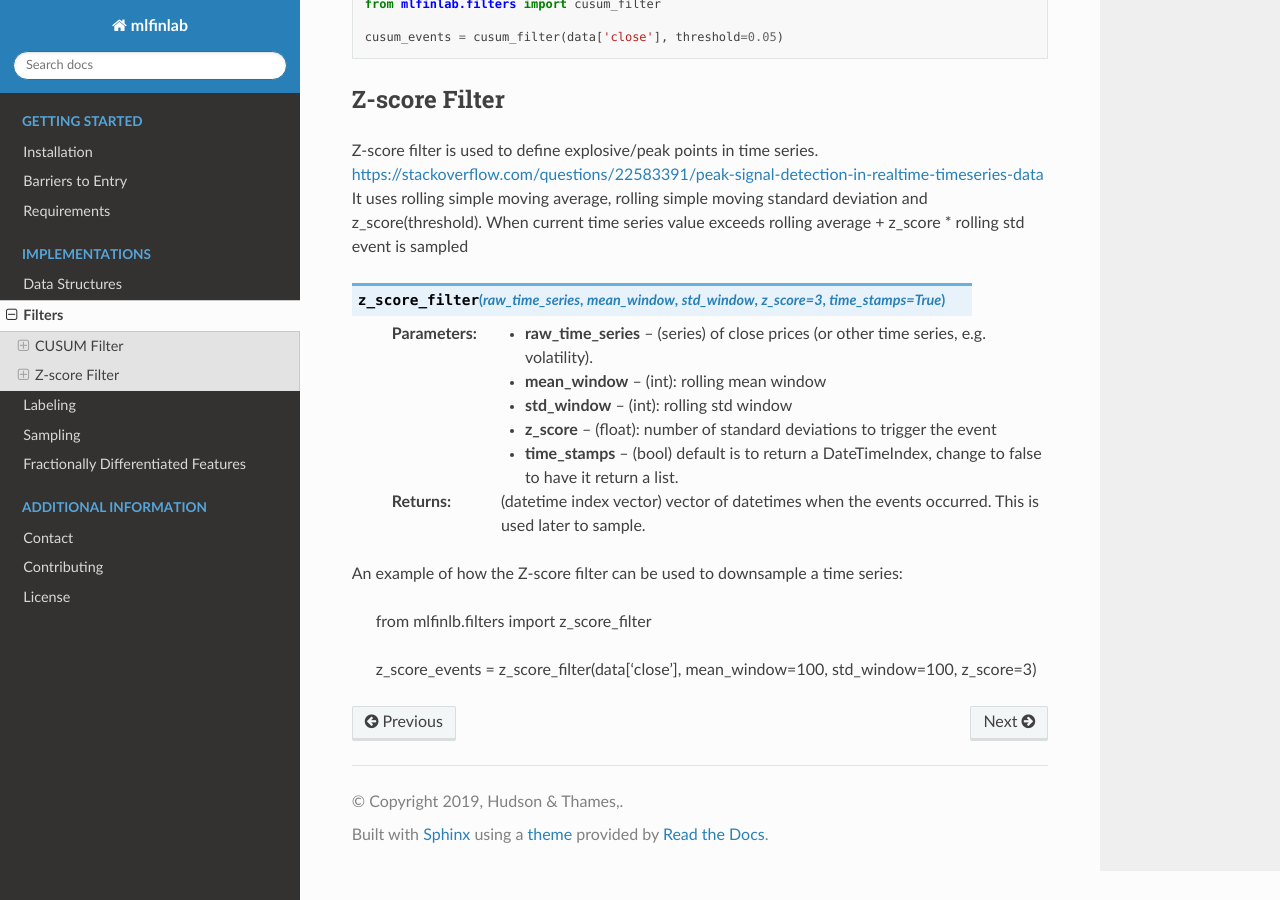
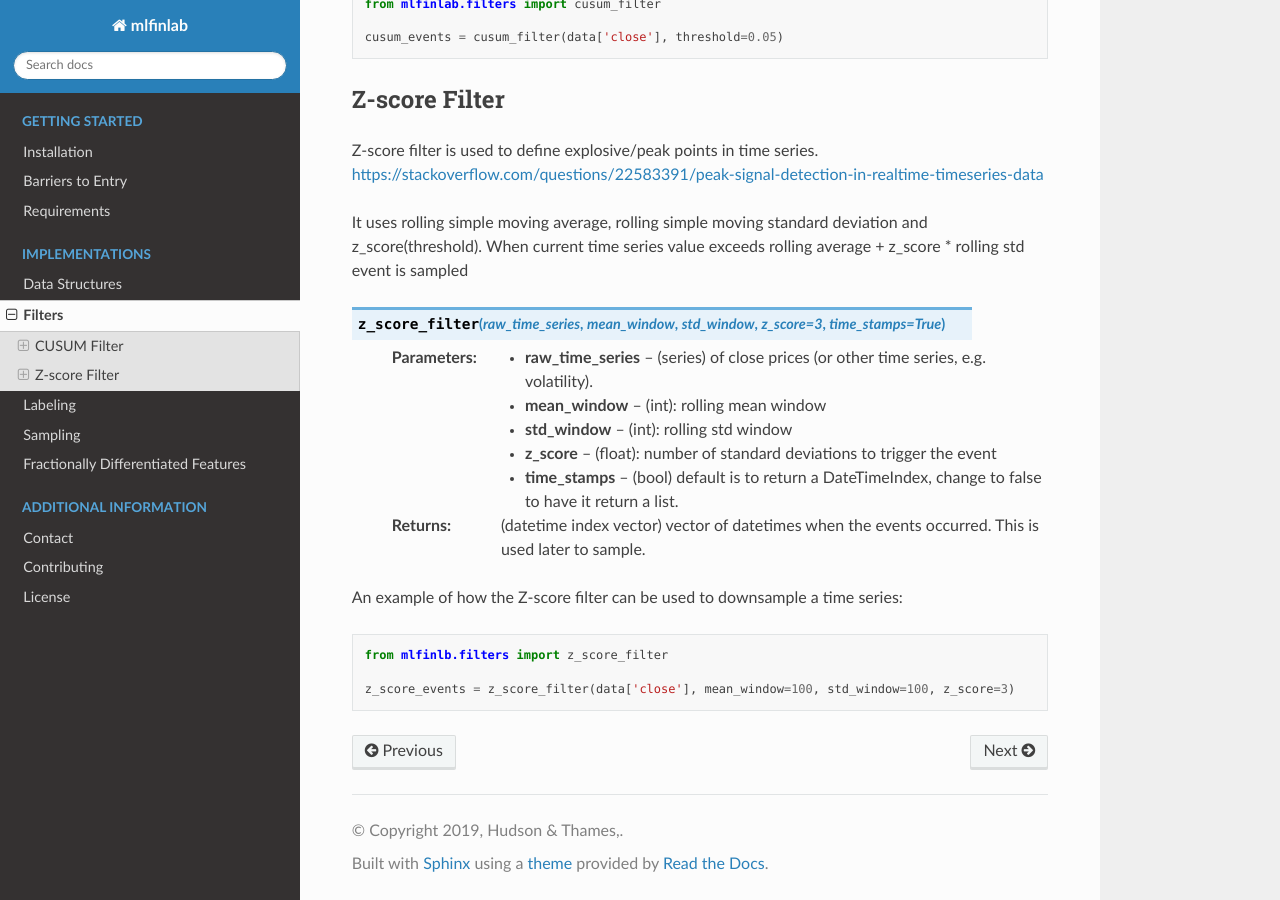
Before and after one commit to hudson-and-thames/mlfinlab, a Sphinx documentation site: the page built from docs/source/implementations/filters.rst, in a window 1280 px wide and 900 px high, scrolled down 1232 px. Built offline with Sphinx 7.4.7 and the Read the Docs theme 2.0.0, drawn with Linux system fonts in a browser that asks for light colours.

Commit message:
Formatting chanes

```diff
--- a/docs/source/implementations/filters.rst
+++ b/docs/source/implementations/filters.rst
@@ -45,6 +45,7 @@ Z-score Filter
 ============
 
 Z-score filter is used to define explosive/peak points in time series. https://stackoverflow.com/questions/22583391/peak-signal-detection-in-realtime-timeseries-data
+
 It uses rolling simple moving average, rolling simple moving standard deviation and z_score(threshold). When current time series value exceeds rolling average + z_score * rolling std event is sampled
 
 .. function:: z_score_filter(raw_time_series, mean_window, std_window, z_score=3, time_stamps=True)
@@ -56,7 +57,7 @@ It uses rolling simple moving average, rolling simple moving standard deviation
     :param time_stamps: (bool) default is to return a DateTimeIndex, change to false to have it return a list.
     :return: (datetime index vector) vector of datetimes when the events occurred. This is used later to sample.
 
-An example of how the Z-score filter can be used to downsample a time series:
+An example of how the Z-score filter can be used to downsample a time series::
 
   from mlfinlb.filters import z_score_filter
 
```
